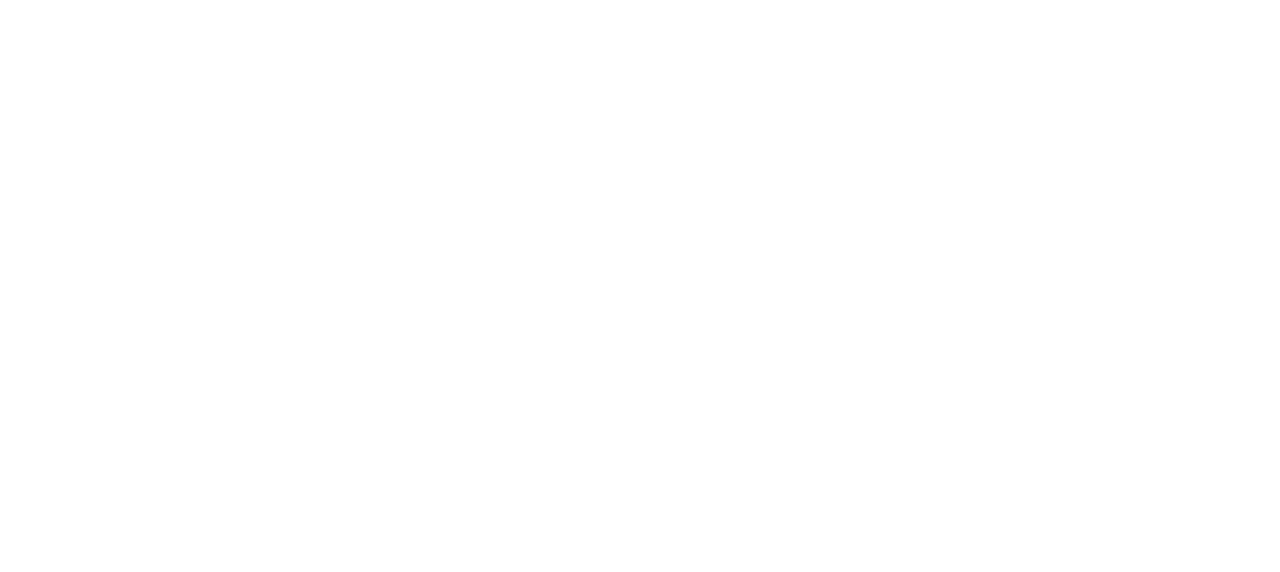
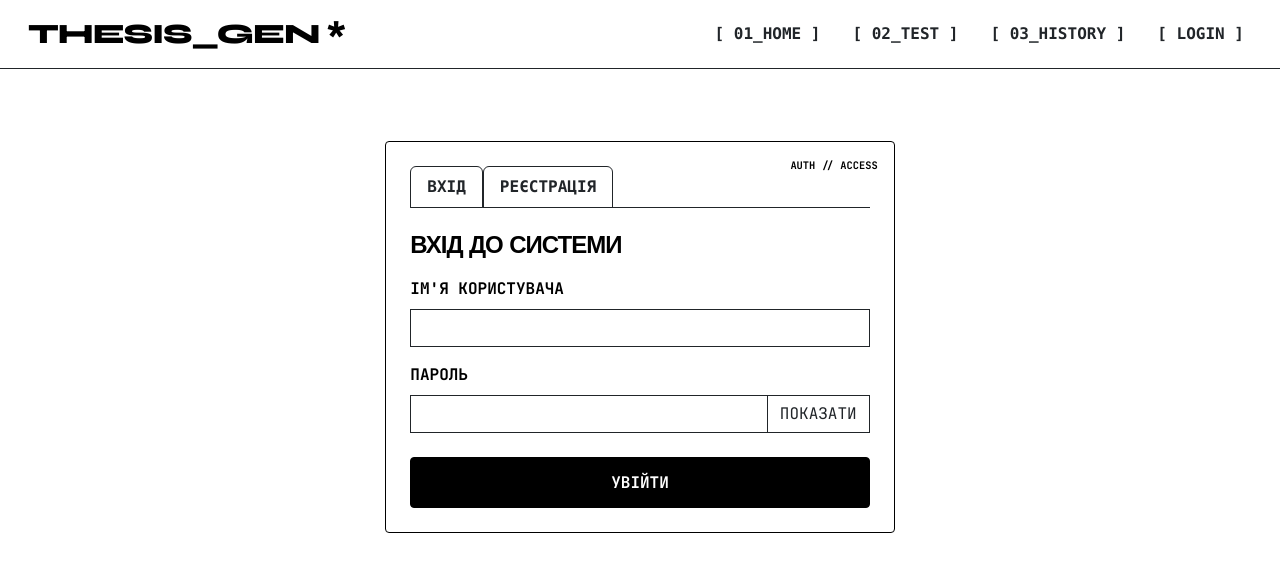
Before and after one commit to dykyiyurii1-eng/thesis_topic_generator_django, a Django app: page /accounts/register/ in a window 1280 px wide. Before the commit the part shown is empty. Shown: the top 572 px of the page. Run offline with Django 5.2, Linux system fonts and the light colour scheme.

Commit message:
Combine login and registration into tabs and update auth forms

```diff
--- /dev/null
+++ b/accounts/templates/accounts/auth.html
@@ -0,0 +1,134 @@
+{% extends 'base.html' %}
+{% load static %}
+
+{% block title %}Авторизація · THESIS_GEN{% endblock %}
+
+{% block content %}
+<div class="row justify-content-center mt-5">
+    <div class="col-md-6 col-lg-5">
+        <div class="card-brutal p-4">
+            <span class="tech-index">AUTH // ACCESS</span>
+
+            <ul class="nav nav-tabs mb-4 border-dark" id="authTabs" role="tablist">
+                <li class="nav-item" role="presentation">
+                    <button class="nav-link active font-monospace fw-bold text-dark border-dark" id="login-tab" data-bs-toggle="tab" data-bs-target="#login" type="button" role="tab">ВХІД</button>
+                </li>
+                <li class="nav-item" role="presentation">
+                    <button class="nav-link font-monospace fw-bold text-dark border-dark" id="register-tab" data-bs-toggle="tab" data-bs-target="#register" type="button" role="tab">РЕЄСТРАЦІЯ</button>
+                </li>
+            </ul>
+
+            <div class="tab-content" id="authTabsContent">
+                <div class="tab-pane fade show active" id="login" role="tabpanel">
+                    <h4 class="mb-3">ВХІД ДО СИСТЕМИ</h4>
+                    {% if form.errors %}
+                        <div class="alert alert-danger rounded-0 border-dark">НЕПРАВИЛЬНИЙ ЛОГІН АБО ПАРОЛЬ</div>
+                    {% endif %}
+                    <form method="post" action="{% url 'accounts:login' %}">
+                        {% csrf_token %}
+                        <div class="mb-3">
+                            <label class="form-label fw-bold">ІМ'Я КОРИСТУВАЧА</label>
+                            <input type="text" name="username" class="form-control rounded-0 border-dark" required>
+                        </div>
+                        <div class="mb-4">
+                            <label class="form-label fw-bold">ПАРОЛЬ</label>
+                            <div class="input-group">
+                                <input type="password" name="password" id="login_password" class="form-control rounded-0 border-dark" required>
+                                <button class="btn btn-outline-dark rounded-0 border-dark toggle-password" type="button" data-target="login_password">ПОКАЗАТИ</button>
+                            </div>
+                        </div>
+                        <button type="submit" class="btn-brutal btn-brutal-black w-100">УВІЙТИ</button>
+                    </form>
+                </div>
+
+                <div class="tab-pane fade" id="register" role="tabpanel">
+                    <h4 class="mb-3">СТВОРЕННЯ АКАУНТУ</h4>
+                    <form method="post" action="{% url 'accounts:register' %}" id="register-form">
+                        {% csrf_token %}
+                        <div class="mb-3">
+                            <label class="form-label fw-bold">ІМ'Я КОРИСТУВАЧА</label>
+                            <input type="text" name="username" class="form-control rounded-0 border-dark" required>
+                        </div>
+                        <div class="mb-3">
+                            <label class="form-label fw-bold">EMAIL</label>
+                            <input type="email" name="email" class="form-control rounded-0 border-dark" required>
+                        </div>
+
+                        <div class="mb-3">
+                            <label class="form-label fw-bold">ПАРОЛЬ</label>
+                            <div class="input-group">
+                                <input type="password" name="password1" id="id_password1" class="form-control rounded-0 border-dark" required>
+                                <button class="btn btn-outline-dark rounded-0 border-dark toggle-password" type="button" data-target="id_password1">ПОКАЗАТИ</button>
+                            </div>
+
+                            <div class="small font-monospace mt-2" id="password-requirements">
+                                <div id="req-length" class="text-muted">[-] Мінімум 8 символів</div>
+                                <div id="req-number" class="text-muted">[-] Містить цифри</div>
+                                <div id="req-special" class="text-muted">[-] Містить спецсимвол (!@#$%^&*)</div>
+                            </div>
+                        </div>
+
+                        <div class="mb-4">
+                            <label class="form-label fw-bold">ПІДТВЕРДЖЕННЯ ПАРОЛЯ</label>
+                            <div class="input-group">
+                                <input type="password" name="password2" id="id_password2" class="form-control rounded-0 border-dark" required>
+                                <button class="btn btn-outline-dark rounded-0 border-dark toggle-password" type="button" data-target="id_password2">ПОКАЗАТИ</button>
+                            </div>
+                        </div>
+
+                        <button type="submit" class="btn-brutal btn-brutal-black w-100 mt-3">ЗАРЕЄСТРУВАТИСЯ</button>
+                    </form>
+                </div>
+            </div>
+        </div>
+    </div>
+</div>
+
+<script>
+document.querySelectorAll('.toggle-password').forEach(btn => {
+    btn.addEventListener('click', function() {
+        const targetId = this.getAttribute('data-target');
+        const input = document.querySelector('#' + targetId);
+
+        if (input.type === 'password') {
+            input.type = 'text';
+            this.textContent = 'ПРИХОВАТИ';
+        } else {
+            input.type = 'password';
+            this.textContent = 'ПОКАЗАТИ';
+        }
+    });
+});
+
+document.querySelector('#id_password1').addEventListener('input', function() {
+    const val = this.value;
+
+    const reqLength = document.querySelector('#req-length');
+    if (val.length >= 8) {
+        reqLength.textContent = '[+] Мінімум 8 символів';
+        reqLength.className = 'text-success fw-bold';
+    } else {
+        reqLength.textContent = '[-] Мінімум 8 символів';
+        reqLength.className = 'text-muted';
+    }
+
+    const reqNumber = document.querySelector('#req-number');
+    if (val.length > 0 && /\d/.test(val)) {
+        reqNumber.textContent = '[+] Містить цифри';
+        reqNumber.className = 'text-success fw-bold';
+    } else {
+        reqNumber.textContent = '[-] Містить цифри';
+        reqNumber.className = 'text-muted';
+    }
+
+    const reqSpecial = document.querySelector('#req-special');
+    if (val.length > 0 && /[!@#$%^&*(),.?":{}|<>]/.test(val)) {
+        reqSpecial.textContent = '[+] Містить спецсимвол (!@#$%^&*)';
+        reqSpecial.className = 'text-success fw-bold';
+    } else {
+        reqSpecial.textContent = '[-] Містить спецсимвол (!@#$%^&*)';
+        reqSpecial.className = 'text-muted';
+    }
+});
+</script>
+{% endblock %}
--- a/accounts/urls.py
+++ b/accounts/urls.py
@@ -6,6 +6,6 @@ app_name = 'accounts'
 
 urlpatterns = [
     path('register/', views.register_view, name='register'),
-    path('login/', auth_views.LoginView.as_view(template_name='accounts/login.html'), name='login'),
+    path('login/', views.CustomLoginView.as_view(), name='login'),
     path('logout/', auth_views.LogoutView.as_view(), name='logout'),
 ]
--- a/accounts/views.py
+++ b/accounts/views.py
@@ -1,5 +1,6 @@
 from django.shortcuts import render, redirect
 from django.contrib.auth import login
+from django.contrib.auth.views import LoginView
 from .forms import RegistrationForm
 
 def register_view(request):
@@ -11,4 +12,12 @@ def register_view(request):
             return redirect('topics:home')
     else:
         form = RegistrationForm()
-    return render(request, 'accounts/register.html', {'form': form})
+    return render(request, 'accounts/auth.html', {'reg_form': form})
+
+class CustomLoginView(LoginView):
+    template_name = 'accounts/auth.html'
+
+    def get_context_data(self, **kwargs):
+        context = super().get_context_data(**kwargs)
+        context['reg_form'] = RegistrationForm()
+        return context
--- a/templates/base.html
+++ b/templates/base.html
@@ -15,24 +15,33 @@
     <link rel="stylesheet" href="{% static 'css/brytal_style.css' %}">
 </head>
 <body>
-    <header class="site-header">
-        <a class="brand-logo fs-4" href="{% url 'topics:home' %}">THESIS_GEN *</a>
-               <nav class="d-flex gap-4 align-items-center">
-            <a href="{% url 'topics:home' %}">[ 01_HOME ]</a>
-            <a href="{% url 'topics:quiz' %}">[ 02_TEST ]</a>
-            <a href="{% url 'topics:history' %}">[ 03_HISTORY ]</a>
+        <nav class="navbar navbar-expand-lg border-bottom border-dark bg-white px-3 py-2">
+        <div class="container-fluid">
+            <a class="brand-logo navbar-brand fs-3 mb-0" href="{% url 'topics:home' %}">THESIS_GEN *</a>
+
+            <button class="navbar-toggler rounded-0 border-dark" type="button" data-bs-toggle="collapse" data-bs-target="#mainNav">
+                <span class="navbar-toggler-icon"></span>
+            </button>
+
+            <div class="collapse navbar-collapse justify-content-end" id="mainNav">
+                <div class="navbar-nav gap-3 mt-3 mt-lg-0">
+                    <a class="nav-link font-monospace fw-bold text-dark" href="{% url 'topics:home' %}">[ 01_HOME ]</a>
+                    <a class="nav-link font-monospace fw-bold text-dark" href="{% url 'topics:quiz' %}">[ 02_TEST ]</a>
+                    <a class="nav-link font-monospace fw-bold text-dark" href="{% url 'topics:history' %}">[ 03_HISTORY ]</a>
 
                     {% if user.is_authenticated %}
-                <span class="text-muted fw-bold">{{ user.username }}</span>
-                <form action="{% url 'accounts:logout' %}" method="post" class="m-0 p-0">
+                        <span class="nav-link text-muted font-monospace">{{ user.username }}</span>
+                        <form action="{% url 'accounts:logout' %}" method="post" class="d-inline m-0">
                             {% csrf_token %}
-                    <button type="submit" class="btn btn-link p-0 text-decoration-none fw-bold" style="color: black; border: none;">[ ВИЙТИ ]</button>
+                            <button type="submit" class="btn btn-link nav-link font-monospace fw-bold text-dark p-0">[ ВИЙТИ ]</button>
                         </form>
                     {% else %}
-                <a href="{% url 'accounts:login' %}">[ LOGIN ]</a>
+                        <a class="nav-link font-monospace fw-bold text-dark" href="{% url 'accounts:login' %}">[ LOGIN ]</a>
                     {% endif %}
+                </div>
+            </div>
+        </div>
     </nav>
-    </header>
 
     <main class="container py-4">
         {% if messages %}
@@ -45,8 +54,7 @@
     </main>
 
     <script src="https://cdn.jsdelivr.net/npm/bootstrap@5.3.2/dist/js/bootstrap.bundle.min.js"></script>
-    <script src="{% static 'js/scripts.js' %}"></script>
-    <script src="{% static 'js/debate.js' %}"></script>
+
     {% block scripts %}{% endblock %}
 </body>
 </html>
```
Also changed, not shown: accounts/forms.py (line endings or trailing spaces). Lines whose indentation alone changed are shown as unchanged.
